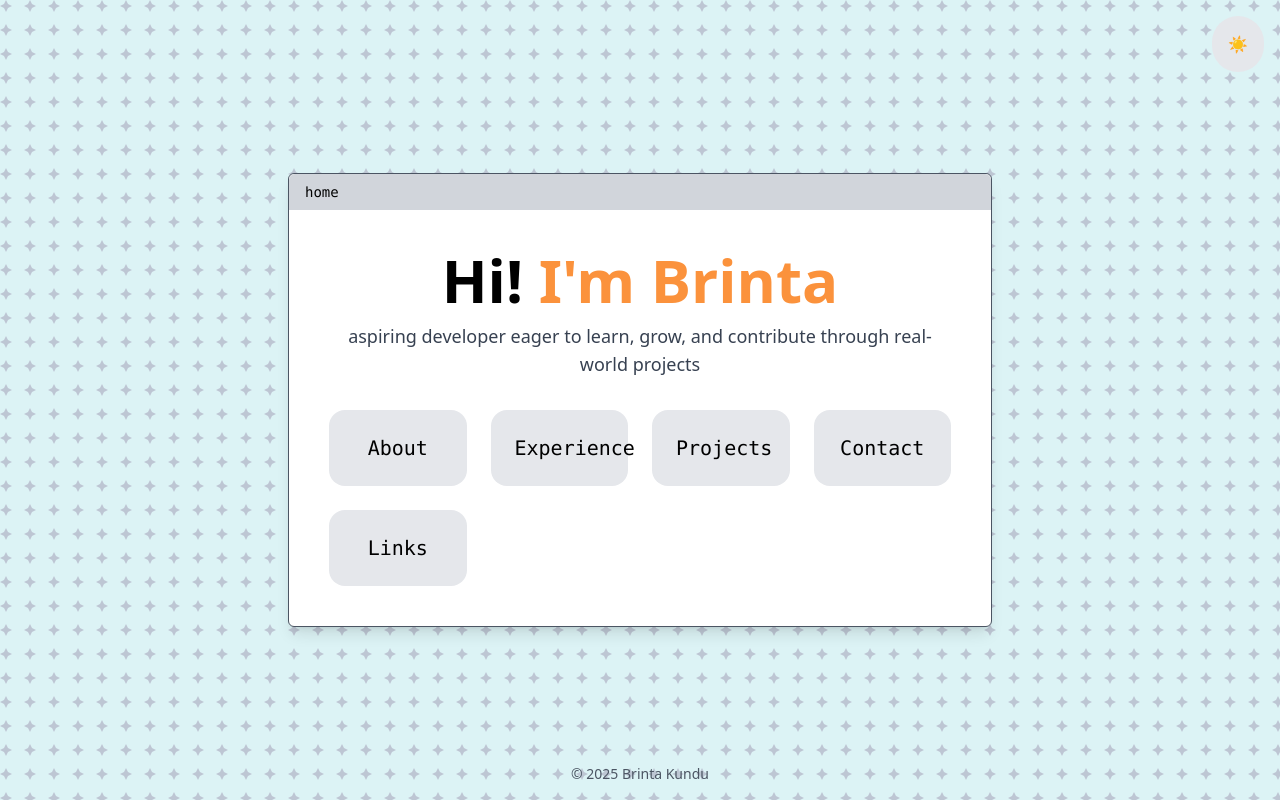
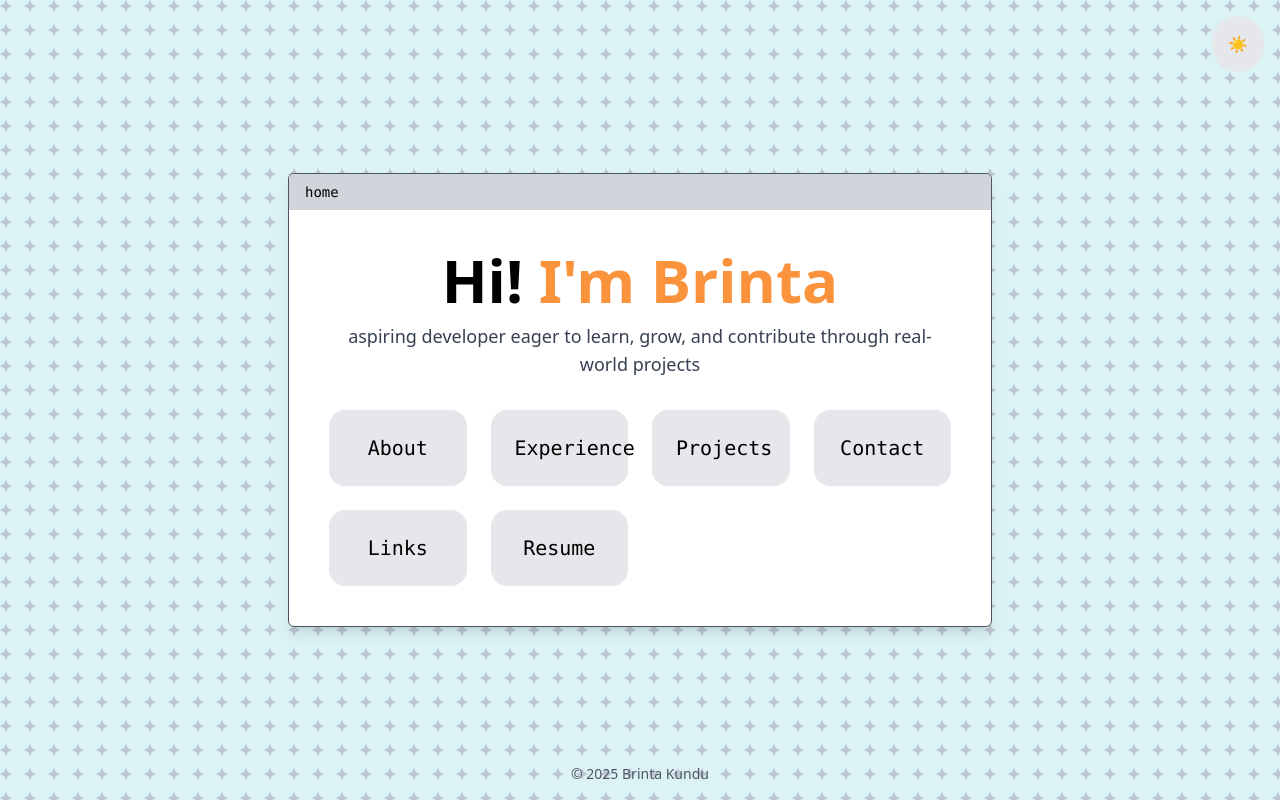
Before and after one commit to xyrois/personal-website, a React (Create React App) app: page / in a window 1280 px wide. Built offline with nearby package versions, Linux system fonts and the light colour scheme; the HTML template or start-up script is replaced by a standard one.

Commit message:
Add resume button + update App.jsx layout

```diff
--- a/src/App.jsx
+++ b/src/App.jsx
@@ -6,6 +6,7 @@ import Projects from './components/sections/Projects';
 import Experience from './components/sections/Experience';
 import Contact from './components/sections/Contact';
 import Links from './components/sections/Links';
+import Resume from './components/sections/Resume';
 import ThemeToggle from './components/ThemeToggle';
 
 const sectionComponents = {
@@ -14,6 +15,7 @@ const sectionComponents = {
   projects: <Projects />,
   contact: <Contact />,
   links: <Links />,
+  resume: <Resume />,
 };
 
 const App = () => {
@@ -42,7 +44,7 @@ const App = () => {
     let x = rect.left - rect.width;
     let y = rect.top + window.scrollY + rect.height - 100;
 
-  // Clamp position so it stays in bounds
+    // Clamp position to viewport
     x = Math.max(20, Math.min(x, viewportWidth - modalWidth - 20));
     y = Math.max(20, Math.min(y, viewportHeight - modalHeight - 20));
 
@@ -58,7 +60,6 @@ const App = () => {
     setOpenWindows((prev) => [...prev, newWindow]);
     setZCounter((prev) => prev + 1);
   };
-
 
   const closeWindow = (id) => {
     setOpenWindows((prev) => prev.filter((w) => w.id !== id));
@@ -89,17 +90,38 @@ const App = () => {
           <p className="text-gray-700 mb-8 text-lg text-center">
             aspiring developer eager to learn, grow, and contribute through real-world projects
           </p>
+
+          {/* BUTTON GRID */}
           <div className="text-white grid grid-cols-4 gap-6">
+
+            {/* Row 1 */}
             <IconButton label="About" onClick={(e) => openWindow('about', e)} />
             <IconButton label="Experience" onClick={(e) => openWindow('experience', e)} />
             <IconButton label="Projects" onClick={(e) => openWindow('projects', e)} />
             <IconButton label="Contact" onClick={(e) => openWindow('contact', e)} />
 
+            {/* Row 2 */}
             <IconButton label="Links" onClick={(e) => openWindow('links', e)} />
+
+            {/* Resume button using JS open */}
+            <IconButton
+              label="Resume"
+              onClick={() => window.open('/Brinta_Kundu_CV.pdf', '_blank')}
+            />
+
+            {/* Invisible placeholders to keep the grid 4×2 */}
+            <div className="invisible">
+              <IconButton label="" />
+            </div>
+            <div className="invisible">
+              <IconButton label="" />
+            </div>
+
           </div>
         </div>
       </div>
 
+      {/* Render Windows */}
       {[...openWindows]
         .sort((a, b) => a.z - b.z)
         .map((win) => (
@@ -121,10 +143,11 @@ const App = () => {
               win.type === 'projects' ? '1000px' :
               win.type === 'experience' ? '600px' : undefined
             }
-            >
+          >
             {sectionComponents[win.type]}
           </Modal>
         ))}
+
       <footer className="absolute bottom-4 w-full text-center text-sm text-gray-600 dark:text-gray-400 z-0">
         © 2025 Brinta Kundu
       </footer>
--- /dev/null
+++ b/src/components/sections/Resume.jsx
@@ -0,0 +1,11 @@
+const Resume = () => {
+  return (
+    <iframe
+      src="/Brinta_Kundu_CV.pdf"
+      title="Resume"
+      className="w-full h-[80vh]"
+    />
+  );
+};
+
+export default Resume;
```
Also changed, not shown: 1 other file (tests, documents, lock files or other folders).
